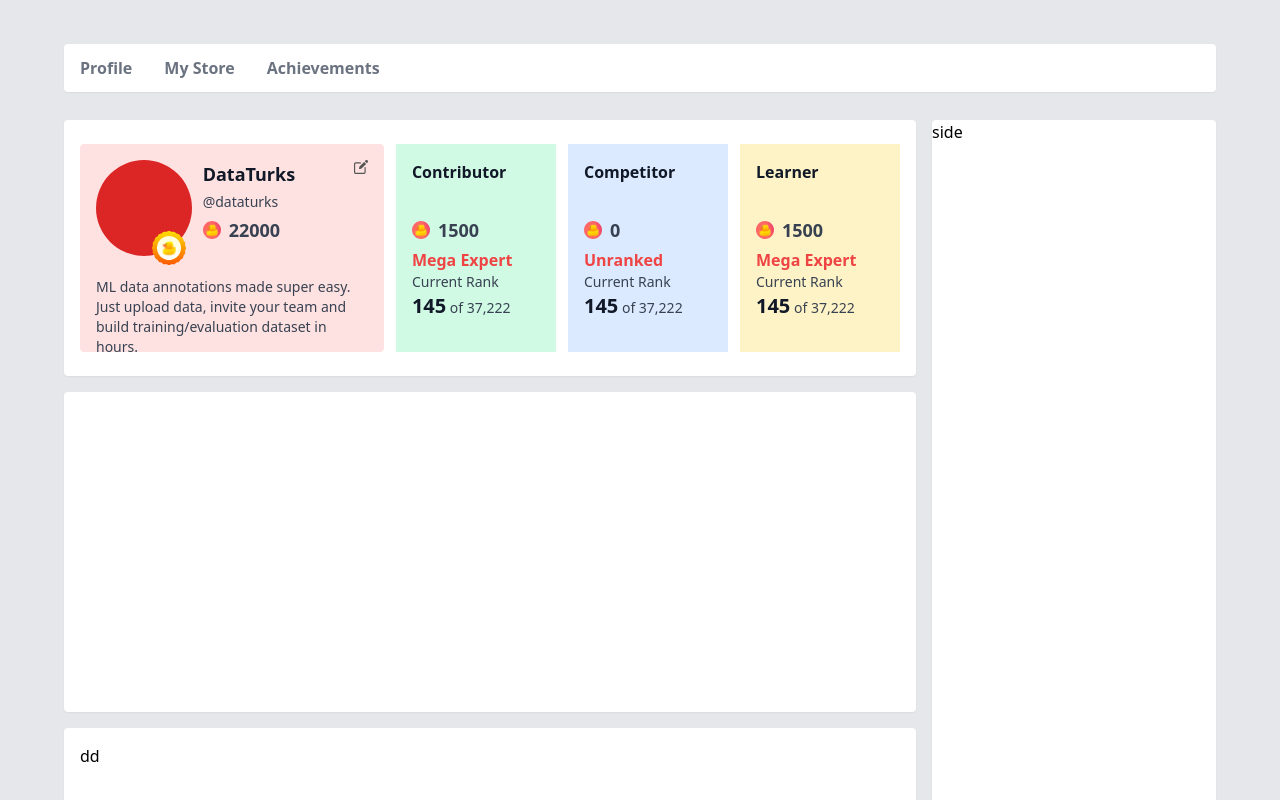
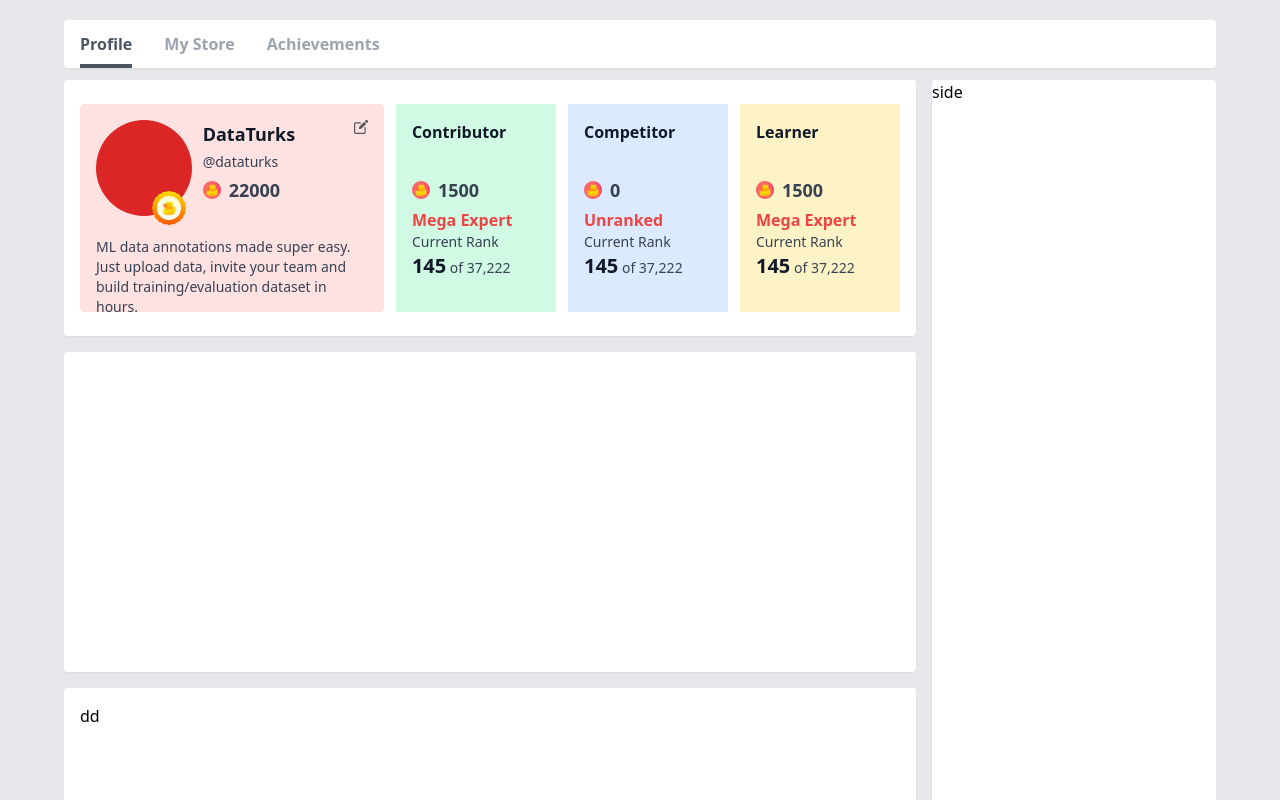
Before and after one commit to Planet-NULLCAST/curriculum, a Next.js app: page /u/1 in a window 1280 px wide. Shown: the top 800 px of the page. Built offline with nearby package versions, Linux system fonts and the light colour scheme.

Commit message:
profile ui changes

```diff
--- a/component/profile/Navbar.jsx
+++ b/component/profile/Navbar.jsx
@@ -1,13 +1,19 @@
 import React from "react";
 
 export default function Navbar() {
-	return (
-		<div className="bg-white h-12 my-7 flex flex-row items-center text-gray-500 rounded shadow-sm">
-			<ul className="flex flex-row justify-start items-center font-semibold">
-				<li className="m-4">Profile</li>
-				<li className="m-4">My Store</li>
-				<li className="m-4">Achievements</li>
-			</ul>
-		</div>
-	);
+  return (
+    <div className="bg-white h-12 my-3 flex flex-row items-center rounded shadow-sm">
+      <ul className="flex flex-row justify-start items-center font-semibold h-full">
+        <li className="mx-4 cursor-pointer border-b-4 border-gray-600 h-full flex justify-center items-center">
+          <span className="mt-1 text-gray-600">Profile</span>
+        </li>
+        <li className="mx-4 cursor-pointer border-b-4 border-white h-full flex justify-center items-center">
+          <span className="mt-1 text-gray-400">My Store</span>
+        </li>
+        <li className="mx-4 cursor-pointer border-b-4 border-white h-full flex justify-center items-center">
+          <span className="mt-1 text-gray-400">Achievements</span>
+        </li>
+      </ul>
+    </div>
+  );
 }
--- a/pages/u/[username].js
+++ b/pages/u/[username].js
@@ -6,10 +6,11 @@ import Activity from "../../component/profile/Activity";
 
 export default function Username() {
   return (
-		<div className="bg-gray-200 py-4 px-16">
+    <>
       <Head>
         <title>Profile | Nullcast</title>
       </Head>
+      <div className="bg-gray-200 py-2 px-16">
         <Navbar />
         <div className="flex flex-row">
           <div className="flex flex-col w-3/4">
@@ -23,5 +24,6 @@ export default function Username() {
           </div>
         </div>
       </div>
+    </>
   );
 }
```
Lines whose indentation alone changed are shown as unchanged.
